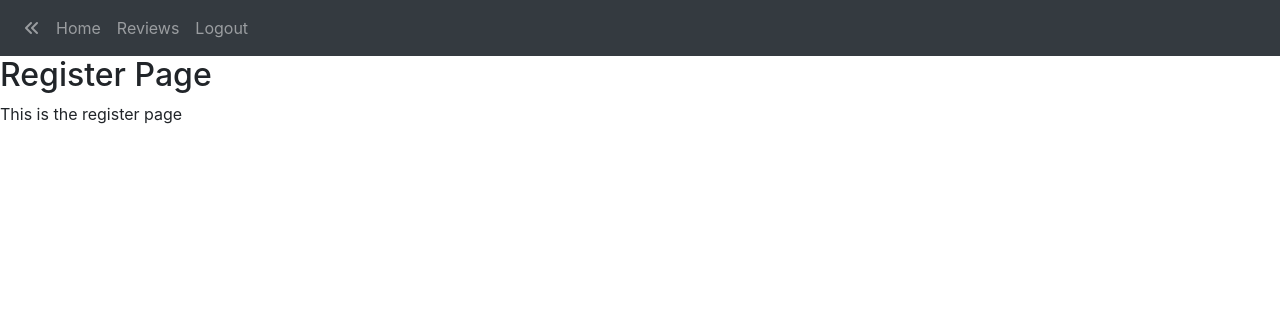
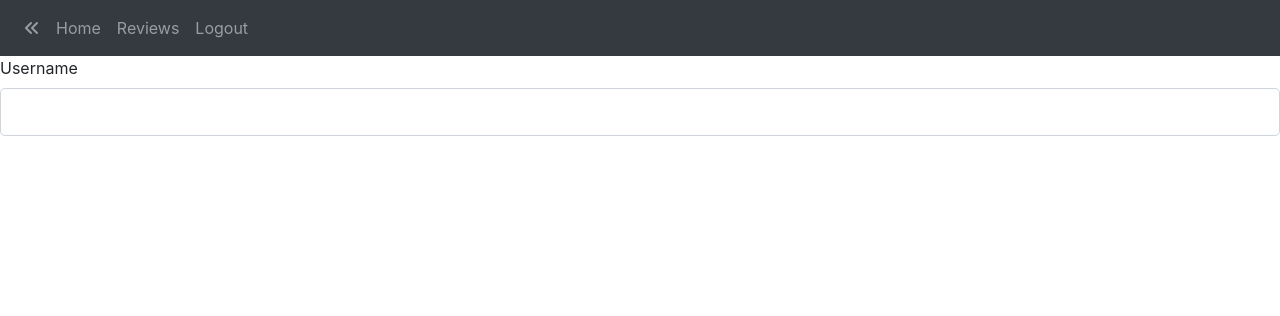
Before and after one commit to dval18/WeView, a Flask app: page /register in a window 1280 px wide. Shown: the top 316 px of the page. Run offline with Flask 2, Linux system fonts and the light colour scheme; some libraries are stand-ins or nearby versions.

Commit message:
changes to register

```diff
--- a/main.py
+++ b/main.py
@@ -1,7 +1,7 @@
 from flask import Flask, render_template, url_for, flash, redirect
 from flask_behind_proxy import FlaskBehindProxy
 from flask_sqlalchemy import SQLAlchemy
-from forms import PostForm
+from forms import PostForm, RegistrationForm
 import random
 import requests
 import os
@@ -11,6 +11,7 @@ app = Flask(__name__)
 proxied = FlaskBehindProxy(app)
 app.config['SQLALCHEMY_TRACK_MODIFICATIONS'] = True
 app.config['SECRET_KEY'] = '0336defeb890bb7bac96671c768bda2e'
+app.config['SECRET_KEY'] = '0cff8064643810cf406057022287b4c5'
 
 @app.route("/")
 @app.route("/home")
@@ -35,10 +36,15 @@ def post():
 
     return render_template('post_review.html', title='Post Form', form=form, choice_data=form_data)
 
-@app.route("/register")
+
+@app.route("/register", methods=['GET', 'POST'])
 def register():
-    return render_template('register.html', subtitle='Register Page',
-                                            text='This is the register page')
+    form = RegistrationForm()
+    if form.validate_on_submit(): # checks if entries are valid
+        flash(f'Account created for {form.username.data}!', 'success')
+        return redirect(url_for('home')) # if so - send to home page
+    return render_template('register.html', title='Register', form=form)
+
 
 
 
--- a/templates/register.html
+++ b/templates/register.html
@@ -1,5 +1,73 @@
 {% extends "layout_for_after_login.html" %}
 {% block content %}
-<h2>{{ subtitle }}</h2>
-<p>{{ text }}</p>
-{% endblock content %}
+    <div class="content-section">
+        <form method="POST" action="">
+            {{ form.hidden_tag() }}
+            <fieldset class="form-group">
+	    	 <div class="form-group">
+     {{ form.username.label(class="form-control-label") }}
+     {% if form.username.errors %}
+       {{ form.username(class="form-control form-control-lg is-invalid") }}
+       <div class="invalid-feedback">
+         {% for error in form.username.errors%}
+             <span>{{error}}</span>
+         {% endfor %}
+       </div>
+   {% else %}
+       {{ form.username(class="form-control form-control-lg") }}
+   {% endif %}
+ </div>
+{% if form.username.errors %}
+        {{ form.username(class="form-control form-control-lg is-invalid") }}
+        <div class="invalid-feedback">
+          {% for error in form.username.errors%}
+              <span>{{error}}</span>
+          {% endfor %}
+        </div>
+     <div class="form-group">
+         {{ form.email.label(class="form-control-label") }}
+         {% if form.email.errors %}
+           {{ form.email(class="form-control form-control-lg is-invalid") }}
+           <div class="invalid-feedback">
+             {% for error in form.email.errors%}
+                 <span>{{error}}</span>
+             {% endfor %}
+           </div>
+       {% else %}
+           {{ form.email(class="form-control form-control-lg") }}
+       {% endif %}
+     </div>
+     <div class="form-group">
+         {{ form.password.label(class="form-control-label") }}
+         {% if form.password.errors %}
+           {{ form.password(class="form-control form-control-lg is-invalid") }}
+           <div class="invalid-feedback">
+             {% for error in form.password.errors%}
+                 <span>{{error}}</span>
+             {% endfor %}
+           </div>
+       {% else %}
+           {{ form.password(class="form-control form-control-lg") }}
+       {% endif %}
+     </div>
+     <div class="form-group">
+         {{ form.confirm_password.label(class="form-control-label") }}
+         {% if form.confirm_password.errors %}
+           {{ form.confirm_password(class="form-control form-control-lg is-invalid") }}
+           <div class="invalid-feedback">
+             {% for error in form.confirm_password.errors%}
+                 <span>{{error}}</span>
+             {% endfor %}
+           </div>
+       {% else %}
+           {{ form.confirm_password(class="form-control form-control-lg") }}
+       {% endif %}
+     </div>
+ </fieldset>
+           <div class="form-group">
+             {{ form.submit(class="btn btn-outline-info") }}
+          </div>
+         </form>
+     </div>
+     {% endif %}
+ {% endblock content %}
```
